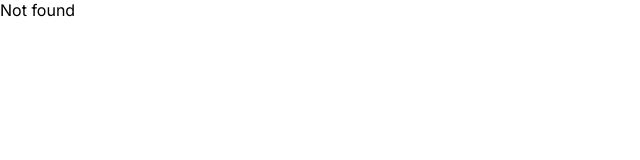
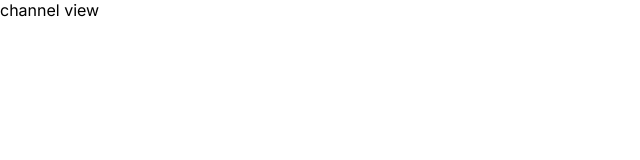
Before and after one commit to DmitryqV/universe, a React app in the folder frontend/: page /#/channel/1 in a window 1280 px wide. Shown: the top 160 px of the page, without its empty margins (0-640 px from the left). Built offline with nearby package versions, Linux system fonts and the light colour scheme.

Commit message:
[FEATURE] Create channel view

```diff
--- /dev/null
+++ b/frontend/src/@types/namespaces.ts
@@ -0,0 +1 @@
+export namespace App {}
--- a/frontend/src/app.tsx
+++ b/frontend/src/app.tsx
@@ -2,7 +2,7 @@ import React, { FunctionComponent } from "react";
 import "@ui/null.module.scss";
 
 import { Routes, Route, HashRouter } from "react-router-dom";
-import * as View from "@views/export";
+import { View } from "@views/export";
 import { Provider } from "react-redux";
 import { store } from "@store/store";
 
@@ -11,6 +11,7 @@ const AppRouting: FunctionComponent = () => (
     <Routes>
       <Route path="/" element={<View.Login />} />
       <Route path="/@:username" element={<View.Main />} />
+      <Route path="/channel/:channelID" element={<View.Channel />} />
       <Route path="*" element={<View.Error />} />
     </Routes>
   </HashRouter>
--- /dev/null
+++ b/frontend/src/views/channel/channel.view.tsx
@@ -0,0 +1,10 @@
+import React, { FunctionComponent } from "react";
+import { Layout } from "@layouts/export";
+
+export const Channel: FunctionComponent = () => {
+  return (
+    <Layout.Responsive>
+      <section>channel view</section>
+    </Layout.Responsive>
+  );
+};
--- a/frontend/src/views/export.ts
+++ b/frontend/src/views/export.ts
@@ -1,3 +1,8 @@
-export * from "./error/error.view";
-export * from "./login/login.view";
-export * from "./main/main.view";
+import { Error } from "./error/error.view";
+import { Login } from "./login/login.view";
+import { Main } from "./main/main.view";
+import { Channel } from "./channel/channel.view";
+
+export const View = {
+    Channel, Main, Login, Error
+}
```
